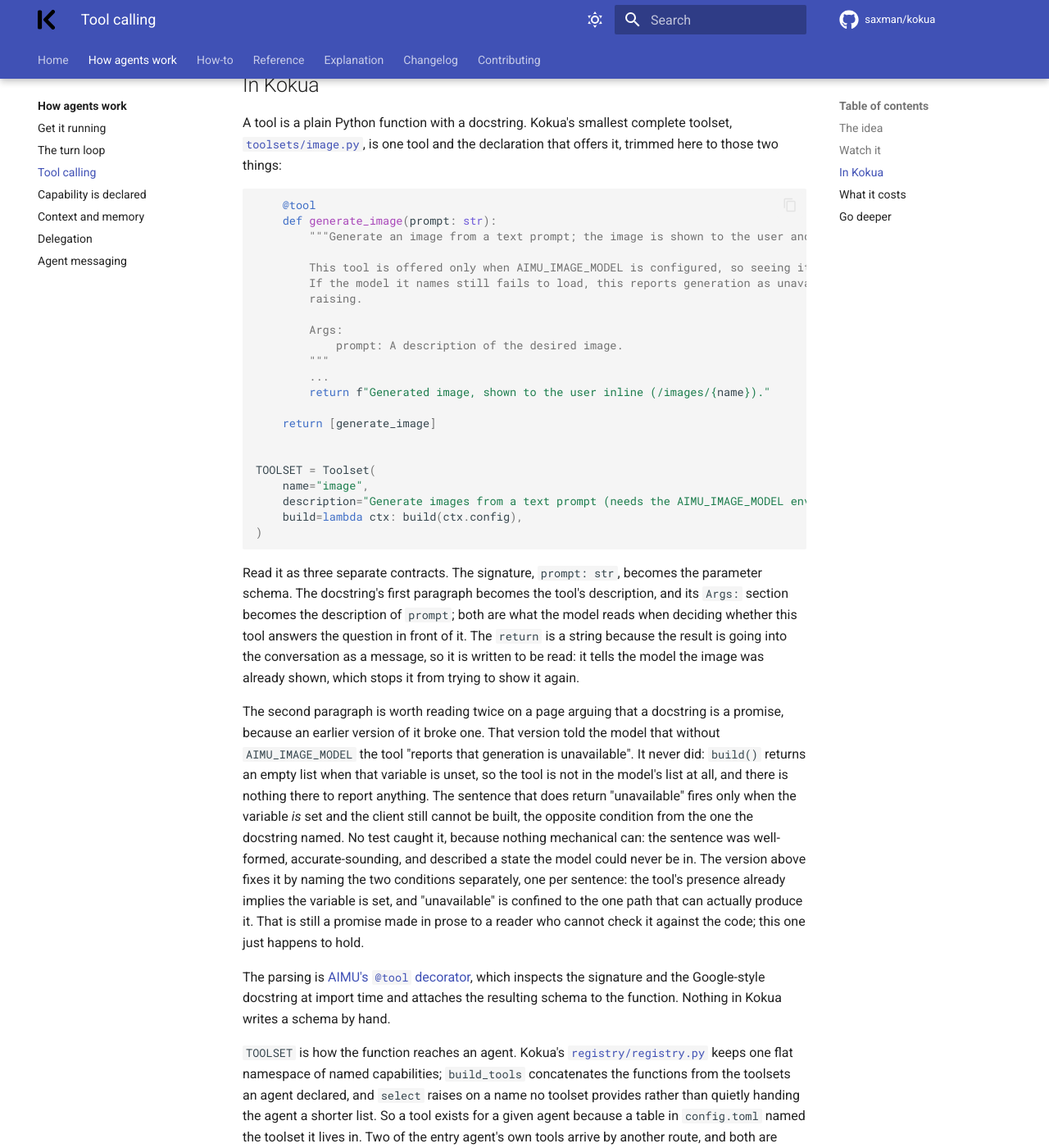
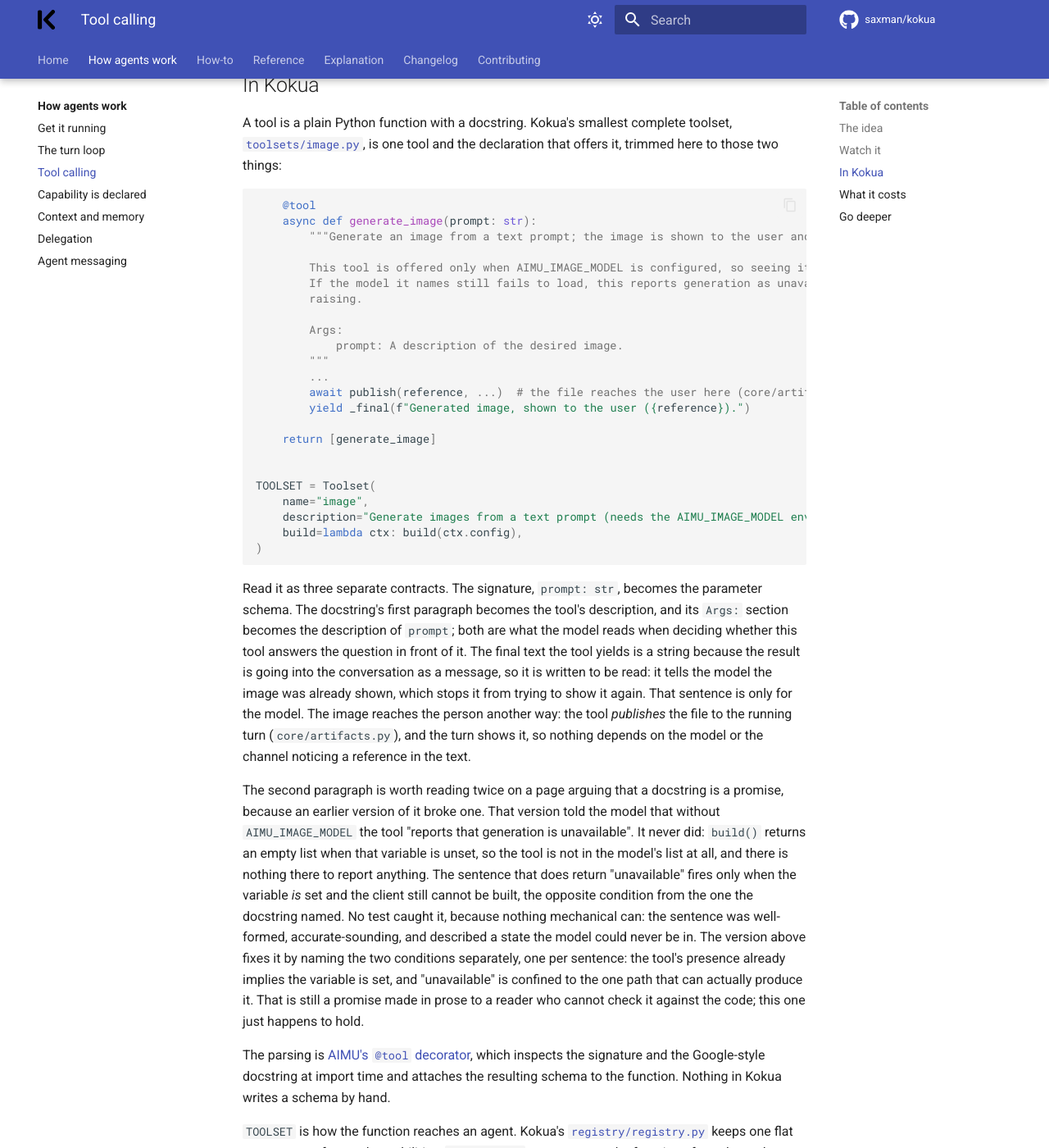
Before and after one commit to saxman/kokua, an MkDocs documentation site: the page built from docs/how-agents-work/tool-calling.md, in a window 1280 px wide and 1400 px high, scrolled down 2257 px. Shown: the whole window at 82% size. Built offline with MkDocs 1.6.1 and Material for MkDocs 9.7.7, drawn with Linux system fonts in a browser that asks for light colours; comment, search, counter and statistics services are not loaded.

Commit message:
docs: a generated image is published to the turn, and how it replays
Co-Authored-By: Claude Sonnet 5.5 <noreply@anthropic.com>

````diff
--- a/docs/how-agents-work/tool-calling.md
+++ b/docs/how-agents-work/tool-calling.md
@@ -96,7 +96,7 @@ tool and the declaration that offers it, trimmed here to those two things:
 
 ```python
     @tool
-    def generate_image(prompt: str):
+    async def generate_image(prompt: str):
         """Generate an image from a text prompt; the image is shown to the user and saved.
 
         This tool is offered only when AIMU_IMAGE_MODEL is configured, so seeing it means one is set.
@@ -107,7 +107,8 @@ tool and the declaration that offers it, trimmed here to those two things:
             prompt: A description of the desired image.
         """
         ...
-        return f"Generated image, shown to the user inline (/images/{name})."
+        await publish(reference, ...)  # the file reaches the user here (core/artifacts.py)
+        yield _final(f"Generated image, shown to the user ({reference}).")
 
     return [generate_image]
 
@@ -122,9 +123,11 @@ TOOLSET = Toolset(
 Read it as three separate contracts. The signature, `prompt: str`, becomes the parameter schema. The
 docstring's first paragraph becomes the tool's description, and its `Args:` section becomes the
 description of `prompt`; both are what the model reads when deciding whether this tool answers the
-question in front of it. The `return` is a string because the result is going into the conversation as a
-message, so it is written to be read: it tells the model the image was already shown, which stops it
-from trying to show it again.
+question in front of it. The final text the tool yields is a string because the result is going into the
+conversation as a message, so it is written to be read: it tells the model the image was already shown,
+which stops it from trying to show it again. That sentence is only for the model. The image reaches the
+person another way: the tool *publishes* the file to the running turn (`core/artifacts.py`), and the
+turn shows it, so nothing depends on the model or the channel noticing a reference in the text.
 
 The second paragraph is worth reading twice on a page arguing that a docstring is a promise, because an
 earlier version of it broke one. That version told the model that without `AIMU_IMAGE_MODEL` the tool
````
Also changed, not shown: CHANGELOG.md (+5 -1 lines), CLAUDE.md (+1 -0 lines), docs/explanation/architecture.md (+11 -0 lines), 1 other file.
